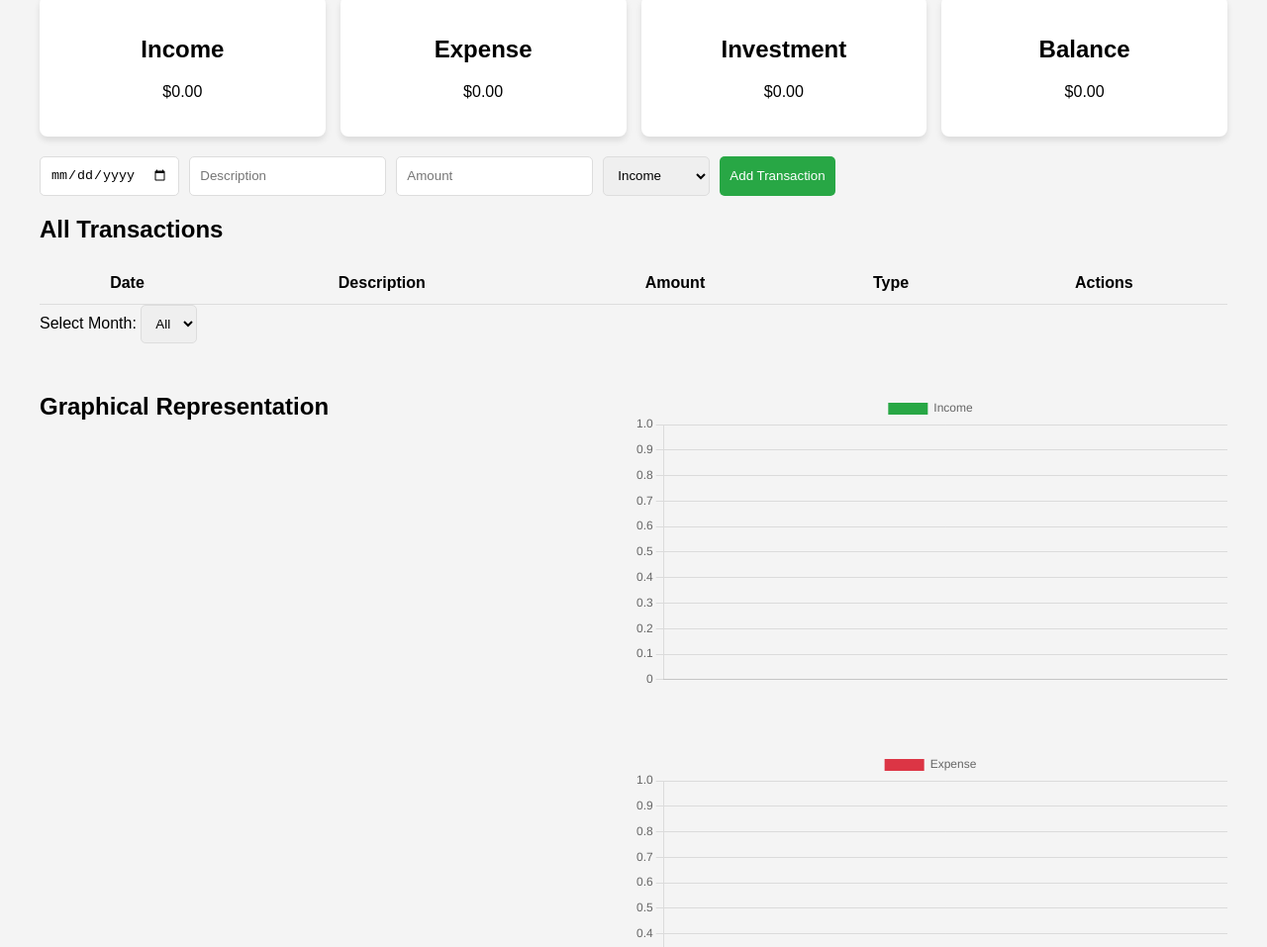
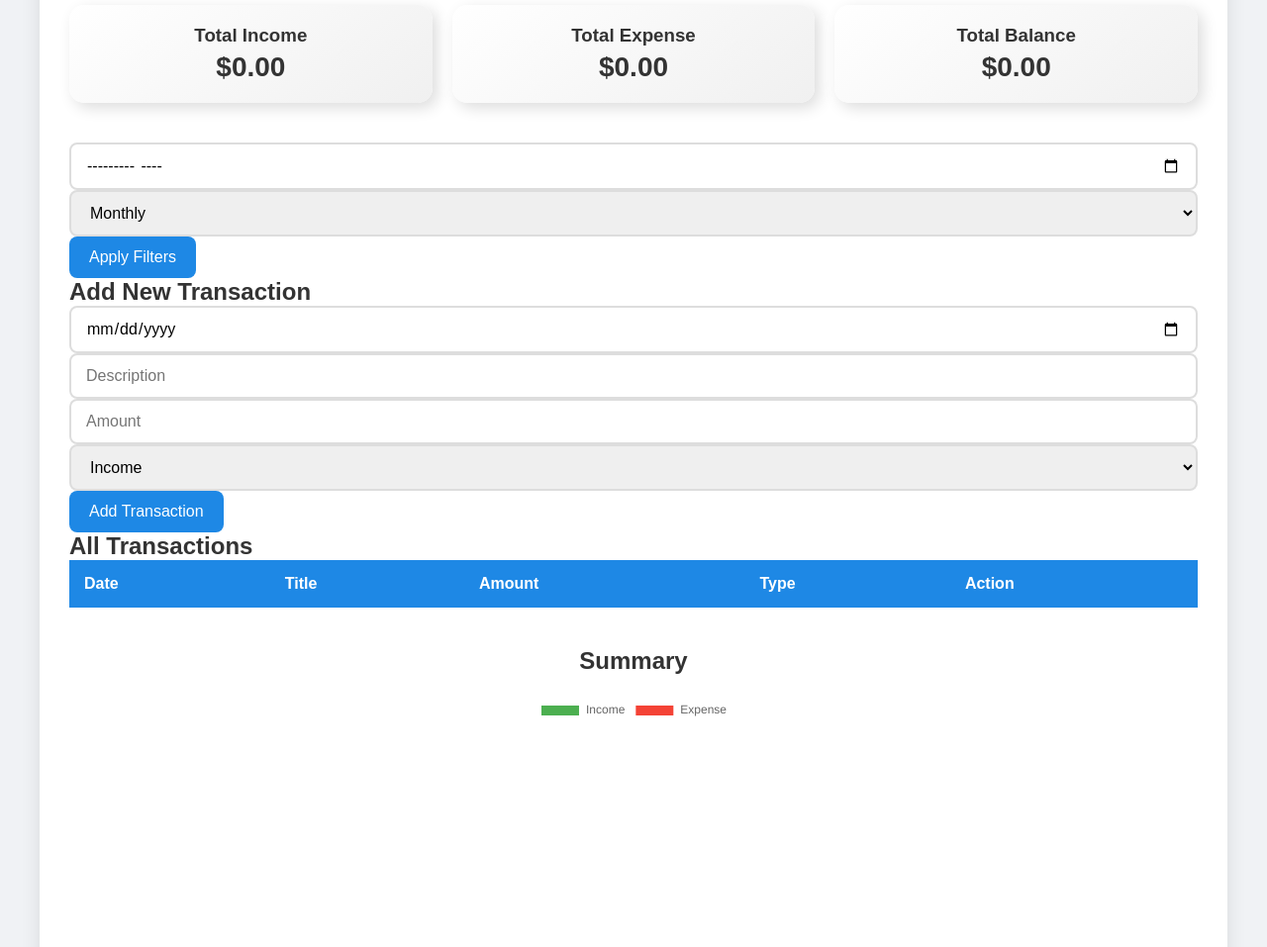
Before and after one commit to samibhojani/sami-expense-income-management, a plain HTML site: page index.html in a window 1280 px wide. Shown: the part 102-1059 px from the top of the page at 99% size. Drawn offline with nearby package versions, Linux system fonts and the light colour scheme.

Commit message:
modifications

```diff
--- a/css/styles.css
+++ b/css/styles.css
@@ -1,137 +1,184 @@
 /* General Styles */
-body {
-  font-family: Arial, sans-serif;
-  background-color: #f4f4f4;
+* {
   margin: 0;
   padding: 0;
+  box-sizing: border-box;
+  font-family: 'Poppins', sans-serif;
 }
 
-.container {
-  max-width: 1200px;
-  margin: auto;
+body {
+  background-color: #f0f2f5;
+  color: #333;
+  min-height: 100vh;
+  display: flex;
+  justify-content: center;
+  align-items: center;
   padding: 20px;
 }
 
-header h1 {
+/* Main Container */
+.container {
+  max-width: 1200px;
+  width: 100%;
+  background-color: #fff;
+  box-shadow: 0 8px 20px rgba(0, 0, 0, 0.1);
+  border-radius: 12px;
+  padding: 30px;
+  overflow: hidden;
+}
+
+/* Header */
+h1 {
   text-align: center;
   margin-bottom: 20px;
+  font-weight: 600;
+  color: #1e88e5;
 }
 
-.cards {
-  display: grid;
-  grid-template-columns: repeat(auto-fit, minmax(200px, 1fr));
-  gap: 15px;
-  margin-bottom: 20px;
+/* Dashboard Cards */
+.dashboard {
+  display: flex;
+  justify-content: space-between;
+  gap: 20px;
+  margin-bottom: 40px;
 }
 
 .card {
-  background-color: #ffffff;
+  flex: 1;
   padding: 20px;
-  border-radius: 8px;
-  box-shadow: 0 4px 6px rgba(0, 0, 0, 0.1);
+  background: linear-gradient(145deg, #ffffff, #f0f0f0);
+  border-radius: 15px;
   text-align: center;
+  box-shadow: 5px 5px 15px #ddd, -5px -5px 15px #fff;
+  transition: transform 0.2s ease;
 }
 
+.card:hover {
+  transform: scale(1.05);
+}
+
+.card h2 {
+  font-size: 22px;
+  color: #555;
+}
+
+.card p {
+  font-size: 28px;
+  margin-top: 5px;
+  font-weight: bold;
+  color: #333;
+}
+
+/* Forms and Buttons */
 form {
   display: flex;
-  gap: 10px;
-  margin-bottom: 20px;
-  flex-wrap: wrap;
+  justify-content: space-between;
+  gap: 15px;
+  margin-bottom: 30px;
 }
 
-input,
-select,
-button {
-  padding: 10px;
-  border-radius: 5px;
-  border: 1px solid #ddd;
+input, select {
+  width: 100%;
+  padding: 12px 15px;
+  font-size: 16px;
+  border: 2px solid #ddd;
+  border-radius: 8px;
+  outline: none;
+  transition: 0.3s;
+}
+
+input:focus, select:focus {
+  border-color: #1e88e5;
+  box-shadow: 0 0 8px rgba(30, 136, 229, 0.2);
 }
 
 button {
-  background-color: #28a745;
+  padding: 12px 20px;
+  background-color: #1e88e5;
   color: white;
   border: none;
+  border-radius: 8px;
   cursor: pointer;
+  font-size: 16px;
+  transition: background-color 0.3s ease;
 }
 
 button:hover {
-  background-color: #218838;
+  background-color: #1565c0;
 }
 
-.transaction-section table {
+/* Transaction Table */
+.table-container {
+  margin-top: 20px;
+  overflow-x: auto;
+}
+
+table {
   width: 100%;
   border-collapse: collapse;
+  margin-bottom: 30px;
 }
 
-th,
-td {
-  padding: 12px;
+thead {
+  background-color: #1e88e5;
+  color: white;
+}
+
+thead th {
+  padding: 15px;
+  text-align: left;
+}
+
+tbody td {
+  padding: 15px;
   border-bottom: 1px solid #ddd;
 }
 
-.income-row {
-  background-color: #e6ffe6;
-  color: #28a745;
+tbody tr:hover {
+  background-color: #f1f1f1;
 }
 
-.expense-row {
-  background-color: #ffe6e6;
-  color: #dc3545;
+tbody button {
+  background-color: #f44336;
+  font-size: 14px;
+  padding: 8px 12px;
+  border-radius: 5px;
 }
 
-.investment-row {
-  background-color: #e6f0ff;
-  color: #007bff;
+tbody button:hover {
+  background-color: #d32f2f;
 }
 
-.graph-section {
-  margin-top: 30px;
+/* Charts Section */
+.charts {
+  margin-top: 40px;
 }
 
-.graphs {
-  display: grid;
-  grid-template-columns: repeat(auto-fit, minmax(300px, 1fr));
-  gap: 20px;
+.charts h2 {
+  text-align: center;
+  margin-bottom: 20px;
+  color: #333;
+  font-weight: 600;
 }
 
 canvas {
-  margin: 20px 0;
-  max-width: 100%;
-  max-height: 300px; /* Control height for better display */
+  display: block;
+  max-width: 600px;
+  margin: 0 auto;
 }
 
-.graph-section {
-  display: flex;
-  flex-wrap: wrap;
-  justify-content: space-between;
-  margin-top: 30px;
+/* Responsive Design */
+@media (max-width: 768px) {
+  .dashboard {
+    flex-direction: column;
+    gap: 10px;
+  }
+
+  form {
+    flex-direction: column;
+  }
+
+  button {
+    width: 100%;
+  }
 }
-
-.graph-section canvas {
-  width: 48%; /* Adjust width for two graphs per row */
-  height: 300px; /* Set a fixed height */
-  margin-bottom: 20px;
-}
-
-.card {
-  text-align: center; /* Center align text */
-}
-
-.month-selection {
-  margin: 20px auto; /* Center the selection */
-  display: flex;
-  justify-content: center;
-  align-items: center; /* Vertically center items */
-}
-
-.month-selection label {
-  margin-right: 10px; /* Space between label and select */
-}
-
-.month-selection select {
-  padding: 10px;
-  border-radius: 5px;
-  border: 1px solid #ddd;
-  max-width: 200px; /* Limit the width */
-  flex: 1; /* Allow to grow */
-}
--- a/index.html
+++ b/index.html
@@ -5,76 +5,78 @@
   <meta name="viewport" content="width=device-width, initial-scale=1.0" />
   <title>Expense Tracker</title>
   <link rel="stylesheet" href="css/styles.css" />
-  <script src="https://cdn.jsdelivr.net/npm/chart.js"></script>
+  <script src="https://cdn.jsdelivr.net/npm/chart.js"></script> <!-- Chart.js for graphs -->
 </head>
 <body>
   <div class="container">
     <header>
-      <h1>Expense, Income & Investment Tracker</h1>
+      <h1>Income & Expense Tracker</h1>
     </header>
 
-    <div class="cards">
-      <div class="card" id="income-card">
-        <h2>Income</h2>
-        <p id="income-amount">$0</p>
+    <section class="dashboard">
+      <div class="card" id="total-income">
+        <h3>Total Income</h3>
+        <p>$<span id="income-amount">0.00</span></p>
       </div>
-      <div class="card" id="expense-card">
-        <h2>Expense</h2>
-        <p id="expense-amount">$0</p>
+      <div class="card" id="total-expense">
+        <h3>Total Expense</h3>
+        <p>$<span id="expense-amount">0.00</span></p>
       </div>
-      <div class="card" id="investment-card">
-        <h2>Investment</h2>
-        <p id="investment-amount">$0</p>
+      <div class="card" id="total-balance">
+        <h3>Total Balance</h3>
+        <p>$<span id="balance-amount">0.00</span></p>
       </div>
-      <div class="card" id="balance-card">
-        <h2>Balance</h2>
-        <p id="balance-amount">$0</p>
-      </div>
-    </div>
+    </section>
 
-    <form id="transaction-form">
-      <input type="date" id="date" required />
-      <input type="text" id="description" placeholder="Description" required />
-      <input type="number" id="amount" placeholder="Amount" required />
-      <select id="type">
+    <section class="filters">
+      <input type="month" id="month-selector" />
+      <select id="date-range">
+        <option value="monthly">Monthly</option>
+        <option value="quarterly">Quarterly</option>
+        <option value="yearly">Yearly</option>
+        <option value="custom">Custom</option>
+      </select>
+      <button id="apply-filters">Apply Filters</button>
+    </section>
+
+    <section class="transaction-form">
+      <h2>Add New Transaction</h2>
+      <input type="date" id="transaction-date" required />
+      <input type="text" id="transaction-title" placeholder="Description" required />
+      <input type="number" id="transaction-amount" placeholder="Amount" required />
+      <select id="transaction-type">
         <option value="income">Income</option>
         <option value="expense">Expense</option>
-        <option value="investment">Investment</option>
       </select>
-      <button type="submit">Add Transaction</button>
-    </form>
+      <button id="add-transaction">Add Transaction</button>
+    </section>
 
-    <div class="transaction-section">
+    <section class="transaction-table">
       <h2>All Transactions</h2>
-      <table id="transaction-table">
+      <table>
         <thead>
           <tr>
             <th>Date</th>
-            <th>Description</th>
+            <th>Title</th>
             <th>Amount</th>
             <th>Type</th>
-            <th>Actions</th>
+            <th>Action</th>
           </tr>
         </thead>
-        <tbody></tbody>
+        <tbody id="transaction-body">
+        </tbody>
       </table>
-    </div>
-    <label for="month-select">Select Month:</label>
-    <select id="month-select">
-      <option value="all">All</option>
-      <!-- Options will be dynamically generated -->
-    </select>
+    </section>
 
-    <div class="graph-section">
-      <h2>Graphical Representation</h2>
-      <div class="graphs">
-        <canvas id="incomeGraph"></canvas>
-        <canvas id="expenseGraph"></canvas>
-        <canvas id="investmentGraph"></canvas>
-        <canvas id="balanceComparison"></canvas>
-        <canvas id="monthlyTrends"></canvas>
-      </div>
-    </div>
+    <section class="charts">
+      <h2>Summary</h2>
+      <canvas id="summaryChart"></canvas>
+    </section>
+
+    <section class="charts">
+      <h2>Monthly Income & Expense Trends</h2>
+      <canvas id="monthlyChart"></canvas>
+    </section>
   </div>
 
   <script src="js/index.js"></script>
--- a/js/index.js
+++ b/js/index.js
@@ -1,208 +1,140 @@
-const transactionForm = document.getElementById('transaction-form');
-const transactionTable = document.querySelector('#transaction-table tbody');
-const incomeAmount = document.getElementById('income-amount');
-const expenseAmount = document.getElementById('expense-amount');
-const investmentAmount = document.getElementById('investment-amount');
-const balanceAmount = document.getElementById('balance-amount');
+const incomeDisplay = document.getElementById("income-amount");
+const expenseDisplay = document.getElementById("expense-amount");
+const balanceDisplay = document.getElementById("balance-amount");
+const transactionBody = document.getElementById("transaction-body");
 
-let transactions = JSON.parse(localStorage.getItem('transactions')) || [];
+let transactions = JSON.parse(localStorage.getItem("transactions")) || [];
 
-// Update the UI with transactions and amounts
-function updateUI() {
-  let income = 0, expense = 0, investment = 0;
+// Update the dashboard totals and graphs
+function updateDashboard() {
+  const income = transactions
+    .filter(t => t.type === "income")
+    .reduce((acc, t) => acc + t.amount, 0);
 
-  transactionTable.innerHTML = ''; // Clear the table before re-populating
-  transactions.forEach((transaction, index) => {
-    const row = document.createElement('tr');
-    row.className = `${transaction.type}-row`;
-    row.innerHTML = `
-      <td>${transaction.date || 'N/A'}</td>
-      <td>${transaction.description || 'N/A'}</td>
-      <td>$${transaction.amount.toFixed(2)}</td>
-      <td>${transaction.type}</td>
-      <td>
-        <button onclick="editTransaction(${index})">Edit</button>
-        <button onclick="deleteTransaction(${index})">Delete</button>
-      </td>
-    `;
-    transactionTable.appendChild(row);
+  const expense = transactions
+    .filter(t => t.type === "expense")
+    .reduce((acc, t) => acc + t.amount, 0);
 
-    // Calculate totals based on transaction type
-    if (transaction.type === 'income') income += transaction.amount;
-    else if (transaction.type === 'expense') expense += transaction.amount;
-    else investment += transaction.amount;
-  });
+  const balance = income - expense;
 
-  // Update card amounts
-  incomeAmount.textContent = `$${income.toFixed(2)}`;
-  expenseAmount.textContent = `$${expense.toFixed(2)}`;
-  investmentAmount.textContent = `$${investment.toFixed(2)}`;
-  balanceAmount.textContent = `$${(income - expense).toFixed(2)}`;
+  incomeDisplay.textContent = income.toFixed(2);
+  expenseDisplay.textContent = expense.toFixed(2);
+  balanceDisplay.textContent = balance.toFixed(2);
 
-  // Update graphs
-  updateGraphs(income, expense, investment);
+  renderDonutChart(income, expense);
+  renderBarChart();
 }
 
-// Handle form submission
-transactionForm.addEventListener('submit', (e) => {
-  e.preventDefault();
-  const date = document.getElementById('date').value;
-  const description = document.getElementById('description').value;
-  const amount = parseFloat(document.getElementById('amount').value);
-  const type = document.getElementById('type').value;
+// Add a new transaction
+function addTransaction() {
+  const date = document.getElementById("transaction-date").value;
+  const title = document.getElementById("transaction-title").value;
+  const amount = parseFloat(document.getElementById("transaction-amount").value);
+  const type = document.getElementById("transaction-type").value;
 
-  // Add new transaction
-  transactions.push({ date, description, amount, type });
-  localStorage.setItem('transactions', JSON.stringify(transactions));
-  updateUI();
-  transactionForm.reset();
-});
+  if (date && title && amount && type) {
+    const transaction = { date, title, amount, type };
+    transactions.push(transaction);
+    localStorage.setItem("transactions", JSON.stringify(transactions));
+    renderTransactions();
+    updateDashboard();
+  }
+}
 
-// Edit an existing transaction
-function editTransaction(index) {
-  const transaction = transactions[index];
-  document.getElementById('date').value = transaction.date;
-  document.getElementById('description').value = transaction.description;
-  document.getElementById('amount').value = transaction.amount;
-  document.getElementById('type').value = transaction.type;
-  deleteTransaction(index);
+// Render transactions in the table
+function renderTransactions() {
+  transactionBody.innerHTML = "";
+  transactions.forEach((t, index) => {
+    const row = `<tr>
+      <td>${t.date}</td>
+      <td>${t.title}</td>
+      <td>${t.amount}</td>
+      <td>${t.type}</td>
+      <td><button onclick="deleteTransaction(${index})">Delete</button></td>
+    </tr>`;
+    transactionBody.insertAdjacentHTML("beforeend", row);
+  });
 }
 
 // Delete a transaction
 function deleteTransaction(index) {
   transactions.splice(index, 1);
-  localStorage.setItem('transactions', JSON.stringify(transactions));
-  updateUI();
+  localStorage.setItem("transactions", JSON.stringify(transactions));
+  renderTransactions();
+  updateDashboard();
 }
 
-// Update graphs using Chart.js
-function updateGraphs(income, expense, investment) {
-  const incomeTransactions = transactions.filter(t => t.type === 'income');
-  const expenseTransactions = transactions.filter(t => t.type === 'expense');
-  const investmentTransactions = transactions.filter(t => t.type === 'investment');
+// Render the Donut Chart (Income vs Expense)
+function renderDonutChart(income, expense) {
+  const ctx = document.getElementById("summaryChart").getContext("2d");
+  new Chart(ctx, {
+    type: "doughnut",
+    data: {
+      labels: ["Income", "Expense"],
+      datasets: [{
+        data: [income, expense],
+        backgroundColor: ["#4caf50", "#f44336"]
+      }]
+    }
+  });
+}
 
-  // Income Bar Chart
-  const incomeGraph = new Chart(document.getElementById('incomeGraph'), {
-    type: 'bar',
+// Render the Bar Chart (Monthly Income & Expense Trends)
+function renderBarChart() {
+  const monthlyData = getMonthlyData();
+
+  const ctx = document.getElementById("monthlyChart").getContext("2d");
+  new Chart(ctx, {
+    type: "bar",
     data: {
-      labels: incomeTransactions.map(t => t.description || 'N/A'),
-      datasets: [{
-        label: 'Income',
-        data: incomeTransactions.map(t => t.amount),
-        backgroundColor: '#28a745',
-      }],
+      labels: Object.keys(monthlyData),
+      datasets: [
+        {
+          label: "Income",
+          data: Object.values(monthlyData).map(data => data.income),
+          backgroundColor: "#4caf50"
+        },
+        {
+          label: "Expense",
+          data: Object.values(monthlyData).map(data => data.expense),
+          backgroundColor: "#f44336"
+        }
+      ]
     },
     options: {
       responsive: true,
-      maintainAspectRatio: false, // Maintain aspect ratio
       scales: {
-        y: { beginAtZero: true },
-      },
-    },
-  });
-
-  // Expense Bar Chart
-  const expenseGraph = new Chart(document.getElementById('expenseGraph'), {
-    type: 'bar',
-    data: {
-      labels: expenseTransactions.map(t => t.description || 'N/A'),
-      datasets: [{
-        label: 'Expense',
-        data: expenseTransactions.map(t => t.amount),
-        backgroundColor: '#dc3545',
-      }],
-    },
-    options: {
-      responsive: true,
-      maintainAspectRatio: false,
-      scales: {
-        y: { beginAtZero: true },
-      },
-    },
-  });
-
-  // Investment Bar Chart
-  const investmentGraph = new Chart(document.getElementById('investmentGraph'), {
-    type: 'bar',
-    data: {
-      labels: investmentTransactions.map(t => t.description || 'N/A'),
-      datasets: [{
-        label: 'Investment',
-        data: investmentTransactions.map(t => t.amount),
-        backgroundColor: '#007bff',
-      }],
-    },
-    options: {
-      responsive: true,
-      maintainAspectRatio: false,
-      scales: {
-        y: { beginAtZero: true },
-      },
-    },
-  });
-
-  // Doughnut Chart for Income vs Expense vs Balance
-  const balanceGraph = new Chart(document.getElementById('balanceComparison'), {
-    type: 'doughnut',
-    data: {
-      labels: ['Income', 'Expense', 'Balance'],
-      datasets: [{
-        data: [income, expense, income - expense],
-        backgroundColor: ['#28a745', '#dc3545', '#ffc107'],
-      }],
-    },
-    options: {
-      responsive: true,
-      maintainAspectRatio: false,
-      plugins: {
-        legend: {
-          position: 'top',
-        },
-      },
-    },
-  });
-
-  // Month-wise Income vs Expense Line Chart
-  const months = [...new Set(transactions.map(t => new Date(t.date).toLocaleString('default', { month: 'short' })))];
-
-  const monthlyIncome = months.map(month =>
-    transactions.filter(t => t.type === 'income' && new Date(t.date).toLocaleString('default', { month: 'short' }) === month)
-      .reduce((sum, t) => sum + t.amount, 0)
-  );
-
-  const monthlyExpense = months.map(month =>
-    transactions.filter(t => t.type === 'expense' && new Date(t.date).toLocaleString('default', { month: 'short' }) === month)
-      .reduce((sum, t) => sum + t.amount, 0)
-  );
-
-  const trendsGraph = new Chart(document.getElementById('monthlyTrends'), {
-    type: 'line',
-    data: {
-      labels: months,
-      datasets: [
-        {
-          label: 'Income',
-          data: monthlyIncome,
-          borderColor: '#28a745',
-          fill: false,
-        },
-        {
-          label: 'Expense',
-          data: monthlyExpense,
-          borderColor: '#dc3545',
-          fill: false,
-        },
-      ],
-    },
-    options: {
-      responsive: true,
-      maintainAspectRatio: false,
-      scales: {
-        y: { beginAtZero: true },
-      },
-    },
+        y: {
+          beginAtZero: true
+        }
+      }
+    }
   });
 }
 
-// Initial UI update
-updateUI();
+// Get monthly aggregated data for the Bar Chart
+function getMonthlyData() {
+  const data = {};
+
+  transactions.forEach(t => {
+    const month = t.date.slice(0, 7); // Extract YYYY-MM format
+
+    if (!data[month]) {
+      data[month] = { income: 0, expense: 0 };
+    }
+
+    if (t.type === "income") {
+      data[month].income += t.amount;
+    } else if (t.type === "expense") {
+      data[month].expense += t.amount;
+    }
+  });
+
+  return data;
+}
+
+// Event listeners
+document.getElementById("add-transaction").addEventListener("click", addTransaction);
+
+renderTransactions();
+updateDashboard();
```
